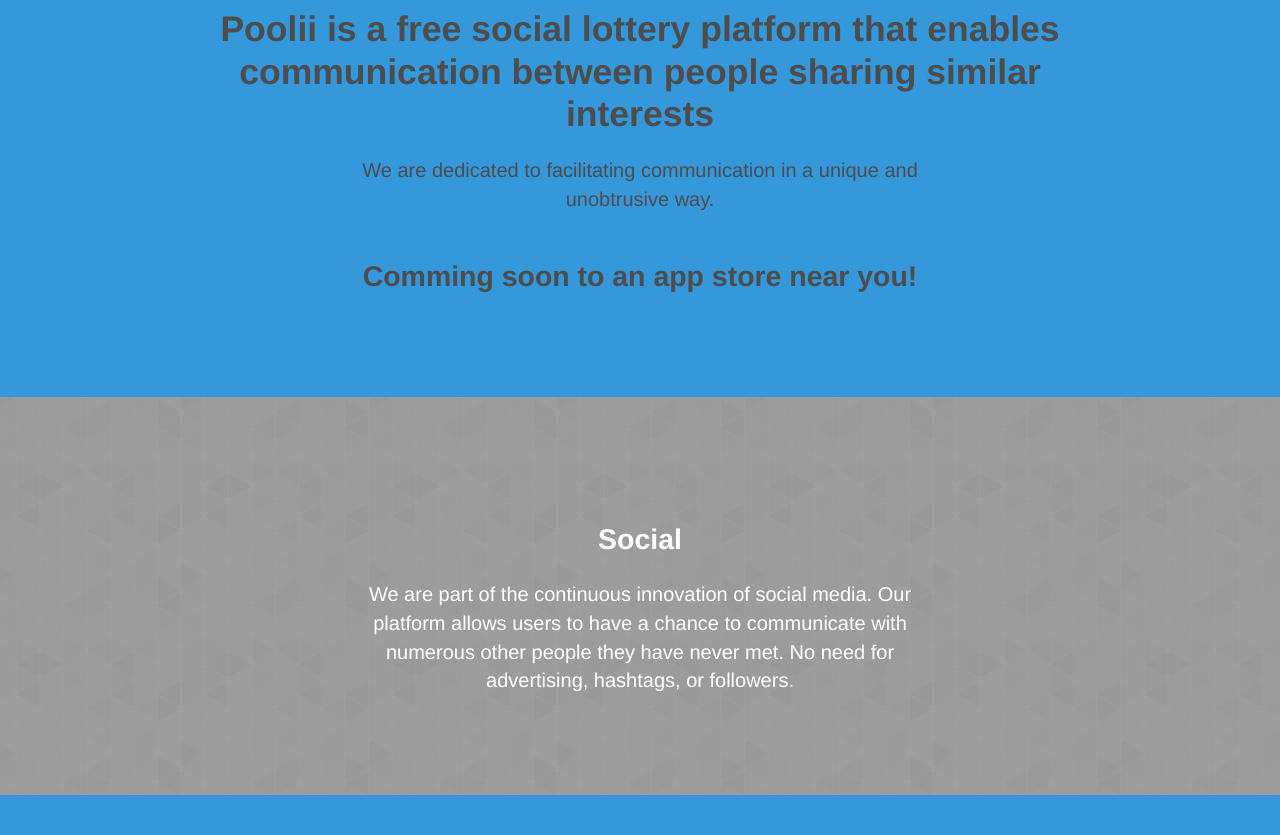
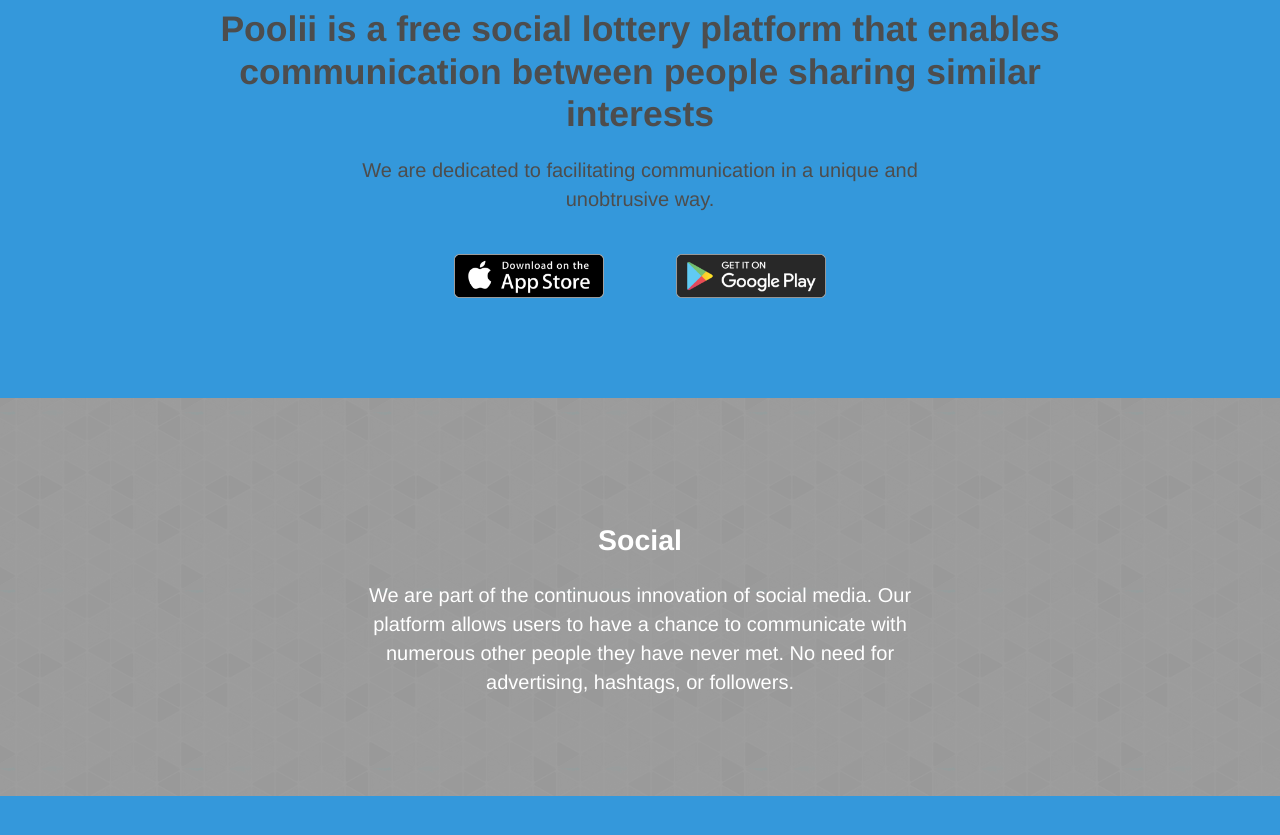
Before and after one commit to robertregnier/poolii-site, a Jekyll site: the page built from index.md, in a window 1280 px wide and 900 px high, scrolled down 327 px. Shown: the top 835 px of the window. Built offline with Jekyll 4.4.1, drawn with Linux system fonts in a browser that asks for light colours; nearby versions of some CDN libraries.

Commit message:
Added live links!

```diff
--- a/_layouts/default.html
+++ b/_layouts/default.html
@@ -44,17 +44,16 @@
                 <div class="layout-twothirds-center text-center">
                     <p>We are dedicated to facilitating communication in a unique and unobtrusive way.</p>
                 </div>
-                <!-- <div style="width: 30%; margin-left: auto; margin-right: auto; display: block">
-                    <a href="https://pooli.app/trypooli/EwdR" title="Poolii for iPhone and iOS App Store">
+                <div style="width: 30%; margin-left: auto; margin-right: auto; display: block">
+                    <a href="https://apps.apple.com/us/app/poolii/id1536939992#?platform=iphone" title="Poolii for iPhone and iOS App Store">
                         <img src="assets/images/pooli-download-app-store.png" alt="Poolii for iPhone and iOS App Store"
                             style="width: 150px; height: 44.4px; float: left">
                     </a>
-                    <a href="https://pooli.app/trypooli/mVYD" title="Pooli for Android and Google Play">
+                    <a href="https://play.google.com/store/apps/details?id=com.outerloop.poolii" title="Pooli for Android and Google Play">
                         <img src="assets/images/pooli-download-google-play.png" alt="Poolii for Google Play Android"
                             style="width: 150px; height: 44.4px; float: right">
                     </a>
-                </div> -->
-                <h2>Comming soon to an app store near you!</h2>
+                </div>
             </div>
         </section>
         <div class="patterned-div">
```
